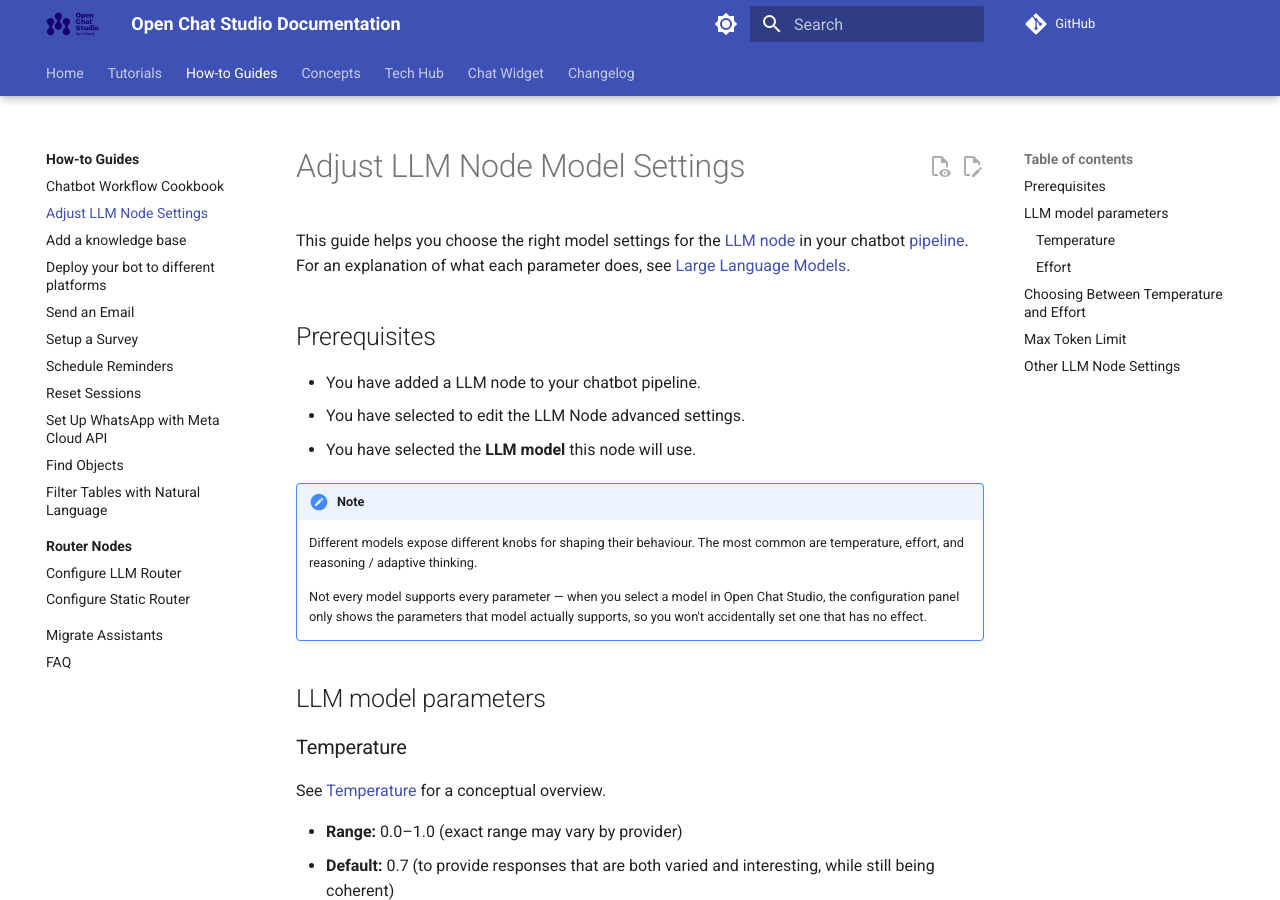
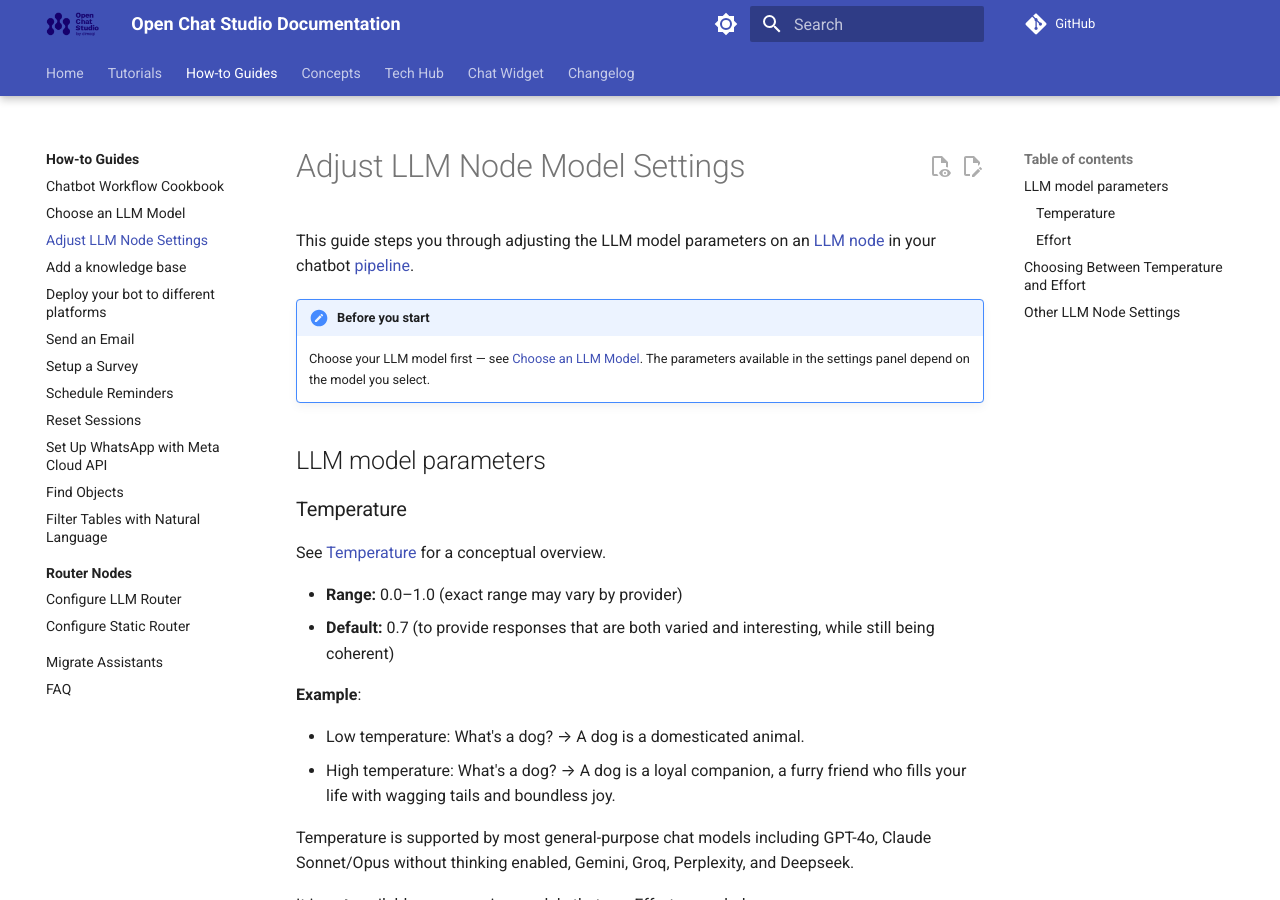
Before and after one commit to dimagi/open-chat-studio-docs, an MkDocs documentation site: the page built from docs/how-to/adjust_llm_node_settings.md, in a window 1280 px wide and 900 px high. Built offline with MkDocs 1.6.1 and Material for MkDocs 9.7.7, drawn with Linux system fonts in a browser that asks for light colours; a script that is not in the unit is left out; comment, search, counter and statistics services are not loaded; some of the changed text lies outside the part shown.

Commit message:
"How to choose LLM model" new page to separate out from choosing parameters.

```diff
--- a/docs/how-to/adjust_llm_node_settings.md
+++ b/docs/how-to/adjust_llm_node_settings.md
@@ -4,24 +4,15 @@
 
 # Adjust LLM Node Model Settings
 
-This guide helps you choose the right model settings for the [LLM node](../concepts/pipelines/nodes.md#llm-node) in your chatbot [pipeline](../concepts/pipelines/index.md). For an explanation of what each parameter does, see [Large Language Models](../concepts/llm.md).
-
-## Prerequisites
-
-- You have added a LLM node to your chatbot pipeline.
-- You have selected to edit the LLM Node advanced settings.
-- You have selected the **LLM model** this node will use.
-
-!!! note
-    Different models expose different knobs for shaping their behaviour. The most common are temperature, effort, and reasoning / adaptive thinking.
-
-    Not every model supports every parameter — when you select a model in Open Chat Studio, the configuration panel only shows the parameters that model actually supports, so you won't accidentally set one that has no effect.
+This guide steps you through adjusting the LLM model parameters on an [LLM node](../concepts/pipelines/nodes.md#llm-node) in your chatbot [pipeline](../concepts/pipelines/index.md).
+!!! note "Before you start"
+    Choose your LLM model first — see [Choose an LLM Model](choose_llm_model.md). The parameters available in the settings panel depend on the model you select.
 
 ## LLM model parameters
 
 ### Temperature
 
-See [Temperature](../concepts/llm.md#temperature-parameter) for a conceptual overview.
+See [Temperature](../concepts/llm.md#temperature) for a conceptual overview.
 
 - **Range:** 0.0–1.0 (exact range may vary by provider)
 - **Default:** 0.7 (to provide responses that are both varied and interesting, while still being coherent)
@@ -37,7 +28,7 @@
 
 ### Effort
 
-See [Effort](../concepts/llm.md#effort-parameter) for a conceptual overview. Effort applies only to reasoning models.
+See [Effort](../concepts/llm.md#effort) for a conceptual overview. Effort applies only to reasoning models.
 
 | Level    | Behaviour                                                                                         |
 |----------|---------------------------------------------------------------------------------------------------|
@@ -55,7 +46,7 @@
 
 These two knobs do very different things, so it's worth being clear about when each one helps
 
-[Temperature](../concepts/llm.md#temperature-parameter) and [Effort](../concepts/llm.md#effort-parameter) are mutually exclusive — only one will be available depending on your selected model.
+[Temperature](../concepts/llm.md#temperature) and [Effort](../concepts/llm.md#effort) are mutually exclusive — only one will be available depending on your selected model.
 
 | If you want to…                                                  | Use…        |
 |------------------------------------------------------------------|-------------|
@@ -67,20 +58,7 @@
 | Make an extractor or classifier more deterministic               | Temperature → 0, or a reasoning model with low effort |
 | Speed things up or reduce cost on an over-engineered setup       | Lower effort (if set), or use a non-reasoning model |
 
-**Quick decision guide:**
 
-1. Is this a conversational, creative, or stylistic task? Use a general-purpose model and tune **Temperature**.
-2. Is this a logic, analysis, math, or coding task? Use a reasoning model and tune **Effort**.
-3. Not sure? Start with the default model and default settings. Adjust only if outputs are consistently too random, too bland, too shallow, or too slow.
-
-## Max Token Limit
-
-See [Max Token Limit](../concepts/llm.md#max-token-limit) for an explanation of what this setting does.
-
-!!! warning "Reasoning models and token budgets"
-    On [reasoning models](../tech-hub/llm_model_parameters.md#reasoning-and-adaptive-thinking), internal thinking tokens count toward the max output token budget. If you set Effort to `high` or `max` and the Max Token Limit is too low, the model may run out of space before producing a visible response.
-
-    If you see truncated or empty responses from a high-effort run, raise the Max Token Limit.
 
 ## Other LLM Node Settings
 
--- a/mkdocs.yml
+++ b/mkdocs.yml
@@ -103,6 +103,7 @@
   - How-to Guides:
       - how-to/index.md
       - how-to/workflow_cookbook.md
+      - Choose an LLM Model: how-to/choose_llm_model.md
       - Adjust LLM Node Settings: how-to/adjust_llm_node_settings.md
       - how-to/add_a_knowledge_base.md
       - how-to/deploy_to_different_channels.md
```
Also changed, not shown: other parts of docs/how-to/adjust_llm_node_settings.md (+1 -0 lines), docs/concepts/llm.md (+3 -0 lines), docs/concepts/max_token_limit.md (+1 -1 lines), docs/how-to/choose_llm_model.md (added, +49 -0 lines).
